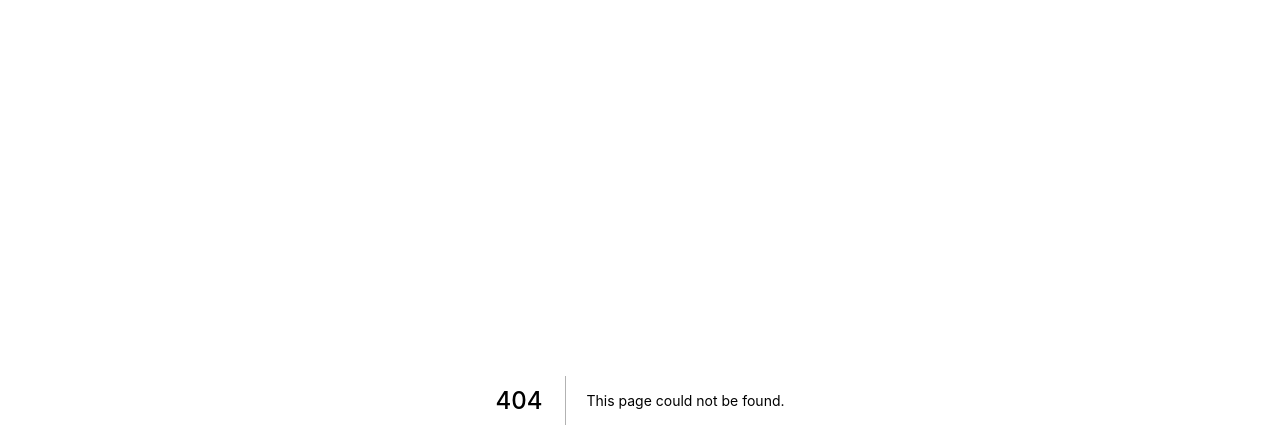
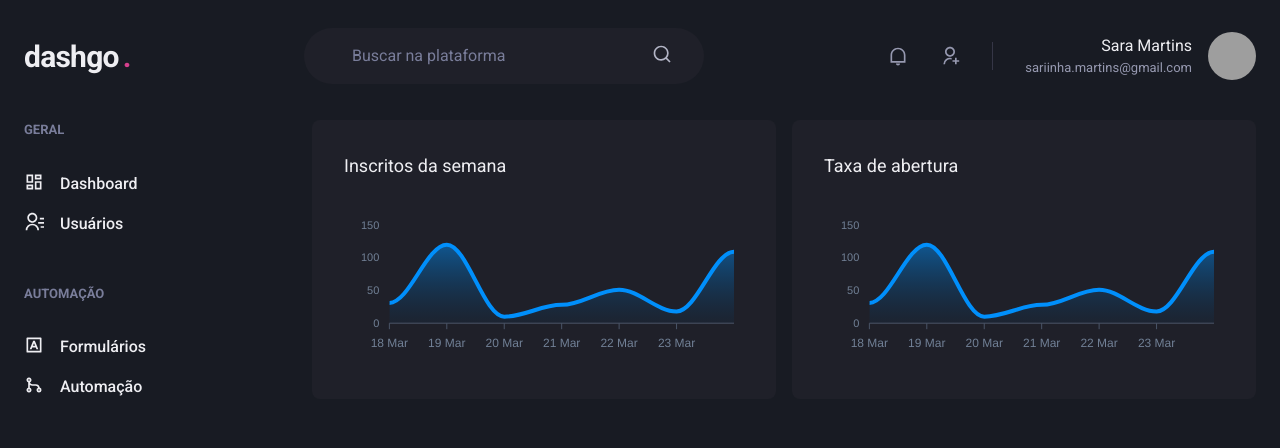
Before and after one commit to saramartinss/dashgo, a Next.js app: page /dashboard in a window 1280 px wide. Before the commit this address had no page. Shown: the top 448 px of the page. Built offline with nearby package versions, Linux system fonts and the light colour scheme; grey boxes are pictures that could not be loaded.

Commit message:
login and dashboard

```diff
--- a/package.json
+++ b/package.json
@@ -13,10 +13,13 @@
     "@chakra-ui/react": "^2.2.0",
     "@emotion/react": "^11.9.0",
     "@emotion/styled": "^11.8.1",
+    "apexcharts": "^3.35.3",
     "framer-motion": "^6.3.10",
     "next": "12.1.6",
     "react": "18.1.0",
-    "react-dom": "18.1.0"
+    "react-apexcharts": "^1.4.0",
+    "react-dom": "18.1.0",
+    "react-icons": "^4.4.0"
   },
   "devDependencies": {
     "@types/node": "^17.0.40",
--- /dev/null
+++ b/src/components/Header.tsx
@@ -0,0 +1,82 @@
+import { Flex, Icon, Input, HStack, Text, Box, Avatar } from "@chakra-ui/react";
+import {
+  RiNotificationLine,
+  RiSearchLine,
+  RiUserAddLine,
+} from "react-icons/ri";
+
+export function Header() {
+  return (
+    <Flex
+      as="header"
+      w="100%"
+      maxWidth={1480}
+      h={20}
+      mx="auto"
+      mt="4"
+      px="6"
+      align="center"
+    >
+      <Text fontSize="3xl" fontWeight="bold" letterSpacing="tight" w="64">
+        dashgo
+        <Text as="span" ml="1" color="pink.500">
+          .
+        </Text>
+      </Text>
+
+      <Flex
+        as="label"
+        flex="1"
+        py="4"
+        px="8"
+        ml="6"
+        maxWidth={400}
+        alignSelf="center"
+        color="gray.200"
+        position="relative"
+        bg="gray.800"
+        borderRadius="full"
+      >
+        <Input
+          color="gray.50"
+          variant="unstyled"
+          px="4"
+          mr="4"
+          placeholder="Buscar na plataforma"
+          _placeholder={{ color: "gray.400" }}
+        />
+        <Icon as={RiSearchLine} fontSize="20" />
+      </Flex>
+
+      <Flex align="center" ml="auto">
+        <HStack
+          spacing="8"
+          mx="8"
+          pr="8"
+          py="1"
+          color="gray.300"
+          borderRightWidth={1}
+          borderColor="gray.700"
+        >
+          <Icon as={RiNotificationLine} fontSize="20" />
+          <Icon as={RiUserAddLine} fontSize="20" />
+        </HStack>
+
+        <Flex align="center">
+          <Box mr="4" textAlign="right">
+            <Text>Sara Martins</Text>
+            <Text color="gray.300" fontSize="small">
+              sariinha.martins@gmail.com
+            </Text>
+          </Box>
+
+          <Avatar
+            size="md"
+            name="Sara Martins"
+            src="https://github.com/saramartinss.png"
+          />
+        </Flex>
+      </Flex>
+    </Flex>
+  );
+}
--- /dev/null
+++ b/src/components/Sidebar.tsx
@@ -0,0 +1,54 @@
+import { Box, Icon, Link, Stack, Text } from "@chakra-ui/react";
+import {
+  RiContactsLine,
+  RiDashboardLine,
+  RiGitMergeLine,
+  RiInputMethodLine,
+} from "react-icons/ri";
+
+export function Sidebar() {
+  return (
+    <Box as="aside" w="64" mr="8">
+      <Stack spacing="12" align="flex-start">
+        <Box>
+          <Text fontWeight="bold" color="gray.400" fontSize="small">
+            GERAL
+          </Text>
+          <Stack spacing="4" mt="8" align="stretch">
+            <Link display="flex" align="center">
+              <Icon as={RiDashboardLine} fontSize="20" />
+              <Text ml="4" fontWeight="medium">
+                Dashboard
+              </Text>
+            </Link>
+            <Link display="flex" align="center">
+              <Icon as={RiContactsLine} fontSize="20" />
+              <Text ml="4" fontWeight="medium">
+                Usuários
+              </Text>
+            </Link>
+          </Stack>
+        </Box>
+        <Box>
+          <Text fontWeight="bold" color="gray.400" fontSize="small">
+            AUTOMAÇÃO
+          </Text>
+          <Stack spacing="4" mt="8" align="stretch">
+            <Link display="flex" align="center">
+              <Icon as={RiInputMethodLine} fontSize="20" />
+              <Text ml="4" fontWeight="medium">
+                Formulários
+              </Text>
+            </Link>
+            <Link display="flex" align="center">
+              <Icon as={RiGitMergeLine} fontSize="20" />
+              <Text ml="4" fontWeight="medium">
+                Automação
+              </Text>
+            </Link>
+          </Stack>
+        </Box>
+      </Stack>
+    </Box>
+  );
+}
--- /dev/null
+++ b/src/pages/dashboard.tsx
@@ -0,0 +1,83 @@
+import { Box, Flex, SimpleGrid, Text, theme } from "@chakra-ui/react";
+import dynamic from "next/dynamic";
+import { Header } from "../components/Header";
+import { Sidebar } from "../components/Sidebar";
+
+const Chart = dynamic(() => import("react-apexcharts"), { ssr: false });
+
+const options = {
+  chart: {
+    toolbar: {
+      show: false,
+    },
+    zoom: {
+      enabled: false,
+    },
+    foreColor: theme.colors.gray[500],
+  },
+  grid: {
+    show: false,
+  },
+  dataLabels: {
+    enabled: false,
+  },
+  tooltip: {
+    enabled: false,
+  },
+  xaxis: {
+    type: "datetime",
+    axisBorder: {
+      color: theme.colors.gray[600],
+    },
+    axisTicks: {
+      color: theme.colors.gray[600],
+    },
+    categories: [
+      "2021-03-18T00:00:00.000Z",
+      "2021-03-19T00:00:00.000Z",
+      "2021-03-20T00:00:00.000Z",
+      "2021-03-21T00:00:00.000Z",
+      "2021-03-22T00:00:00.000Z",
+      "2021-03-23T00:00:00.000Z",
+      "2021-03-24T00:00:00.000Z",
+    ],
+  },
+  fill: {
+    opacity: 0.3,
+    type: "gradient",
+    gradient: {
+      shade: "dark",
+      opacityFrom: 0.7,
+      opacityTo: 0.3,
+    },
+  },
+};
+
+const series = [{ name: "series1", data: [31, 120, 10, 28, 51, 18, 109] }];
+
+export default function Dashboard() {
+  return (
+    <Flex direction="column" h="100vh">
+      <Header />
+
+      <Flex w="100%" my="6" maxWidth={1480} mx="auto" px="6">
+        <Sidebar />
+
+        <SimpleGrid flex="1" gap="4" minChildWidth="320px" align="flex-start">
+          <Box p="8" bg="gray.800" borderRadius={8} pb="4">
+            <Text fontSize="lg" mb="4">
+              Inscritos da semana
+            </Text>
+            <Chart options={options} series={series} type="area" height={160} />
+          </Box>
+          <Box p="8" bg="gray.800" borderRadius={8} pb="4">
+            <Text fontSize="lg" mb="4">
+              Taxa de abertura
+            </Text>
+            <Chart options={options} series={series} type="area" height={160} />
+          </Box>
+        </SimpleGrid>
+      </Flex>
+    </Flex>
+  );
+}
```
Also changed, not shown: 2 other files (tests, documents, lock files or other folders).
